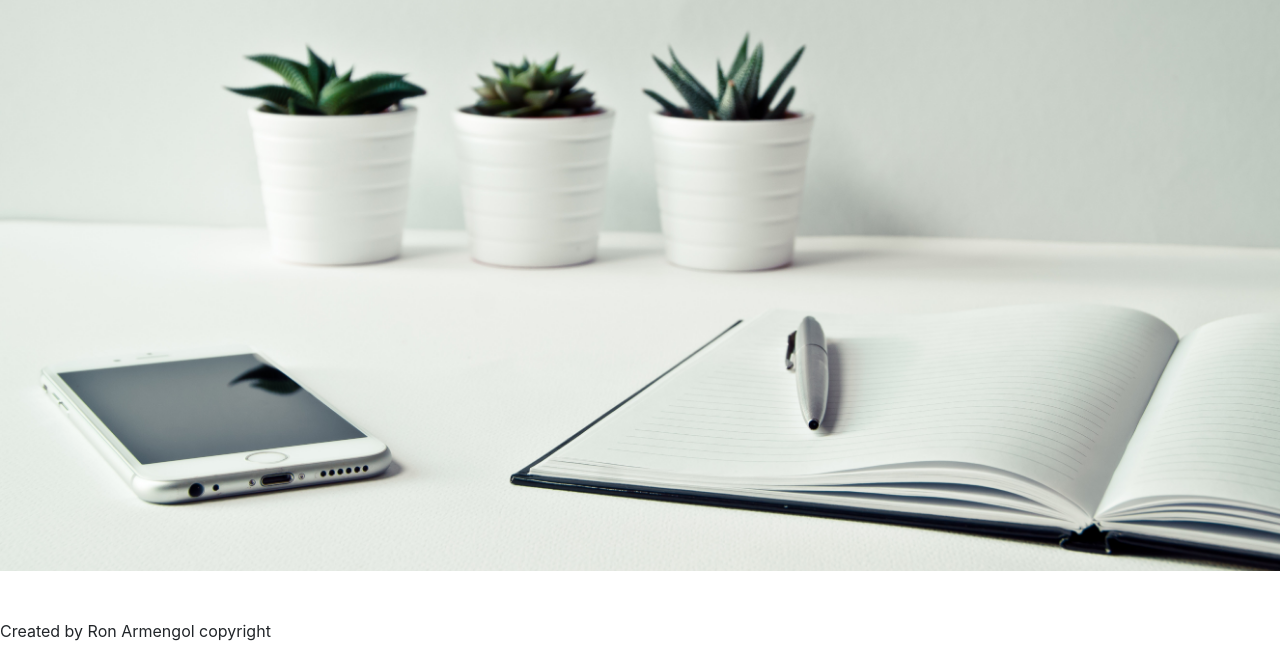
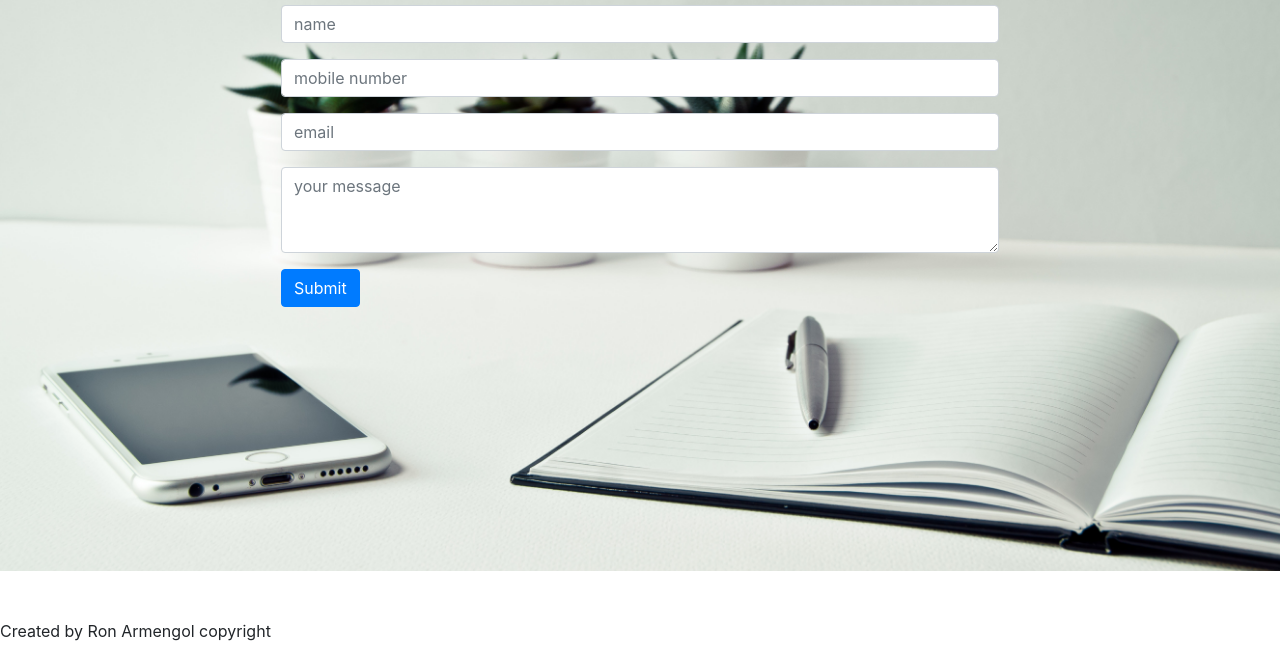
Before and after one commit to ronarmengol/blog1, a Gatsby site: page /contact in a window 1280 px wide. Shown: the part 229-888 px from the top of the page. Built offline with nearby package versions, Linux system fonts and the light colour scheme; Gatsby itself is replaced by a stand-in of ours.

Commit message:
added input hidden in form

```diff
--- a/src/pages/contact.js
+++ b/src/pages/contact.js
@@ -28,10 +28,11 @@ const ContactPage = () => {
                 <div className={layoutStyles.content}>
                 <h1 className={headerStyles.title}>Kitwe Blog</h1>
 
-                <Form name="sentMessage" method="post" data-netlify="true" data-netlify-honeypot="bot-field" hidden>
-                        <Form.Group name="name" controlId="exampleForm.ControlInput1">
+                <Form name="sentMessage" method="post" data-netlify="true" data-netlify-honeypot="bot-field">
+                        <input type="hidden" name="sentMessage" value="contact" />
+                    <Form.Group name="name" controlId="exampleForm.ControlInput1">
                         <Form.Control name="name" type="text" placeholder="name" />
-                        </Form.Group>
+                    </Form.Group>
 
                     <Form.Group name="mobile number" controlId="exampleForm.ControlInput2">
                         <Form.Control name="mobile number" type="text" placeholder="mobile number" />
```
